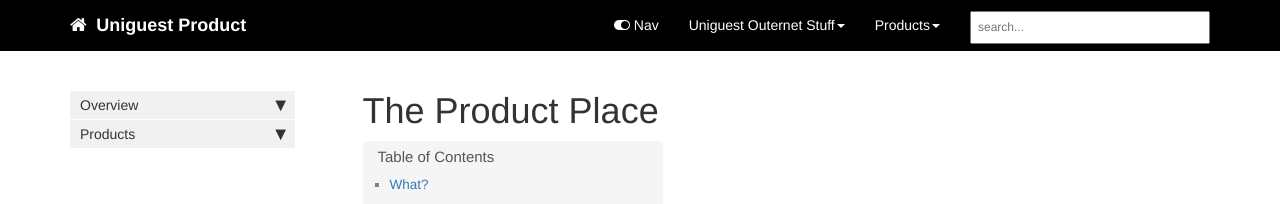
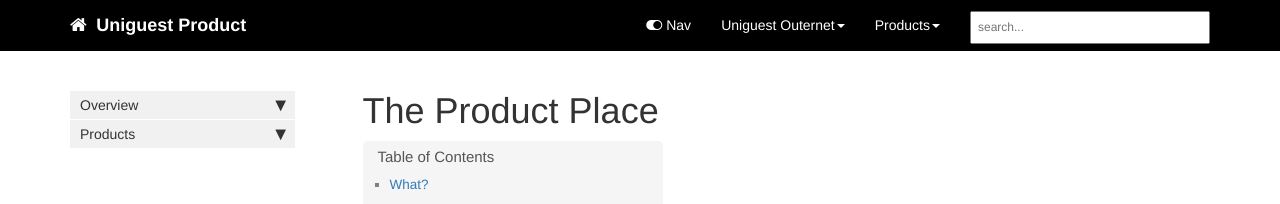
Before and after one commit to Uniguest-Product/Secure-Advantage, a Jekyll site: the page built from index.md, in a window 1280 px wide. Shown: the top 204 px of the page. Built offline with Jekyll 4.4.1, drawn with Linux system fonts in a browser that asks for light colours; comment, search, counter and statistics services are not loaded.

Commit message:
Remove stuff from OUternet link

```diff
--- a/_data/topnav.yml
+++ b/_data/topnav.yml
@@ -7,7 +7,7 @@ topnav:
 topnav_dropdowns:
 - title: Topnav dropdowns
   folders:
-    - title: Uniguest Outernet Stuff
+    - title: Uniguest Outernet
       folderitems:
         - title: Uniguest Main Website
           external_url: https://uniguest.com
```
